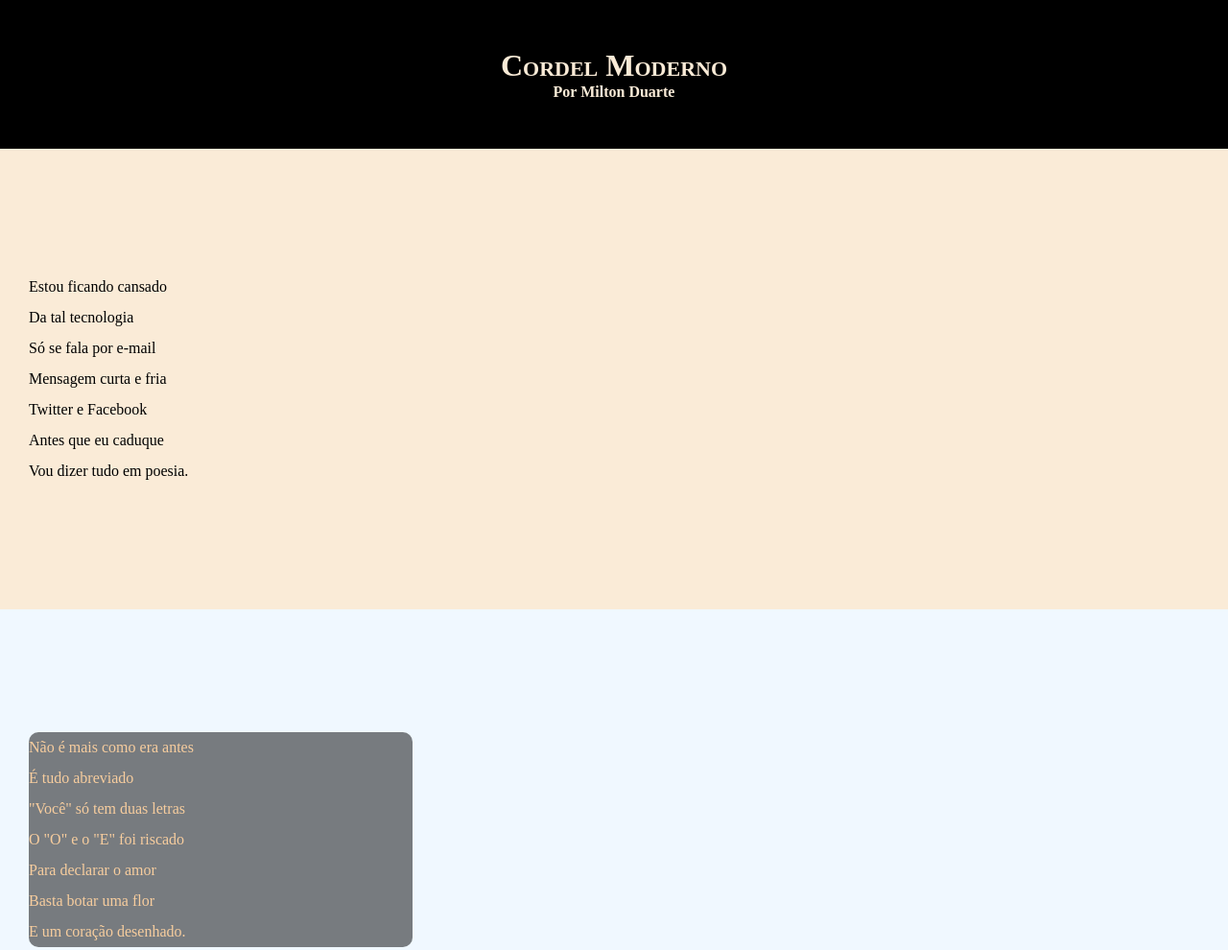
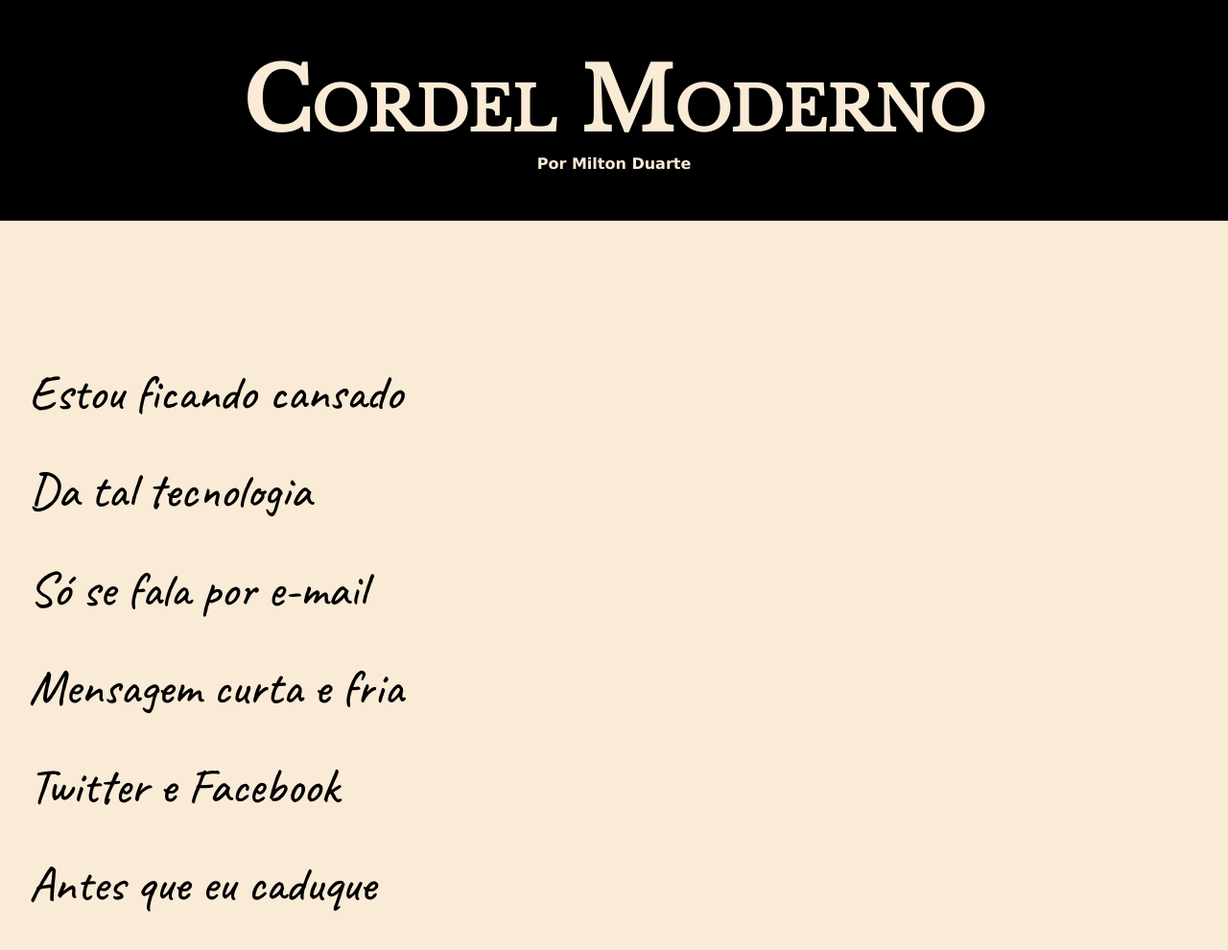
Before and after one commit to MatheusHBertolini/HTML-CSS1, a plain HTML site: page cordel-moderno.html in a window 1280 px wide. Shown: the top 990 px of the page at 96% size. Drawn offline with nearby package versions, Linux system fonts and the light colour scheme.

Commit message:
Update estilo-cordel.css

```diff
--- a/estilo-cordel.css
+++ b/estilo-cordel.css
@@ -1,4 +1,13 @@
 @charset "UTF-8";
+
+
+@import url('https://fonts.googleapis.com/css2?family=Caveat:wght@500&family=Libre+Baskerville&display=swap');
+
+:root{
+    --fonte1: Verdana, Geneva, Tahoma, sans-serif;
+    --fonte2: 'Caveat', cursive;
+    --fonte3: 'Libre Baskerville', serif;
+}
 
 *{
     margin: 0px;
@@ -8,6 +17,7 @@
 html, body{
     min-height: 100vh;
     background-color: aliceblue;
+    font-family: var(--fonte1);
 }
 
 header{
@@ -19,6 +29,8 @@ header{
 header > h1{
     padding-top: 50px;
     font-variant: small-caps;
+    font-family: var(--fonte3);
+    font-size: 7vw;
 }
 
 header > p{
@@ -40,6 +52,8 @@ section{
     padding-bottom: 10%;
     line-height: 2em;
     padding-left: 30px;
+    font-family: var(--fonte2);
+    font-size: 4vw;
 }
 
 section.normal{
@@ -53,7 +67,8 @@ section.imagem{
 }
 
 section.imagem > p{
-    width: 400px;
+    display: inline-block;
+    padding: 7px;
     background-color: rgba(0, 0, 0, 0.5);
     border-radius: 10px;
 
```
